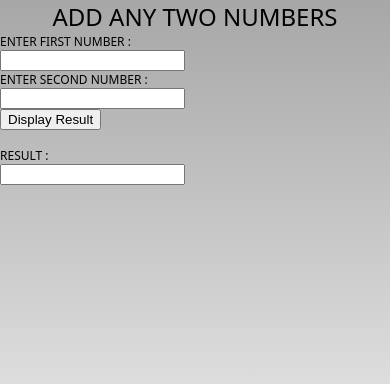
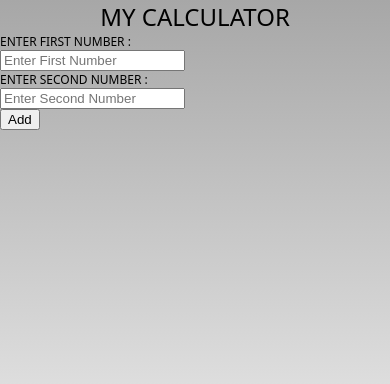
Before and after one commit to Suraj-Batra/CalculatorApp, a website: page www/index.html in a window 390 px wide. Drawn offline with Linux system fonts and the light colour scheme; some packages are replaced by stand-ins of ours.

Commit message:
Calculator app running successfuly

```diff
--- a/www/index.html
+++ b/www/index.html
@@ -2,36 +2,26 @@
 <html>
     <head>
         <meta charset="utf-8">
-
         <meta name="viewport" content="initial-scale=1, width=device-width, viewport-fit=cover">
         <meta name="color-scheme" content="light dark">
         <link rel="stylesheet" href="css/index.css">
         <title>Calculator</title>
     </head>
     <body>
-        <h1>Add any two Numbers</h1>
+       <div>
+        <h1>My Calculator</h1>
         Enter First Number : <br>
-        <input type="number" id="t1" name="TextBox1">
+        <input type="number" id="firstNumber" placeholder="Enter First Number">
         <br>
         Enter Second Number : <br>
-        <input type="number" id="t2" name="TextBox2">
+        <input type="number" id="SecondNumber" placeholder="Enter Second Number">
         <br>
-       <input type="button" name="clickbutton" value="Display Result" onclick="addNumber()">
+       <button id="addbutton">Add</button>
        <br>
-       <br>
-      Result : <br>
-       <input type="number" id="result2" name="TextBox3">
-
-<script type="text/javascript">
- document.addEventListener('deviceready', addNumber, false);
- function addNumber(){
- var firstNumber = parseInt(document.getElementById("t1").value);
- var secondNumber = parseInt(document.getElementById("t2").value);
- var result = firstNumber + secondNumber;
-
-document.getElementById("result2").value = result;
-}
-</script>
-    <script src="cordova.js"></script>
-    </body>
-</html>
+<!--      Result : <br>     -->
+       <p id="addresult"></p>
+          </div>
+<script src="cordova.js"></script>
+<script src="js/index.js"></script>
+      </body>
+         </html>
--- a/www/js/index.js
+++ b/www/js/index.js
@@ -1,7 +1,10 @@
  document.addEventListener('deviceready', onDeviceReady, false);
 
-function onDeviceReady() {
-
-    console.log('Running cordova-' + cordova.platformId + '@' + cordova.version);
-    document.getElementById('deviceready').classList.add('ready');
-}
+ function onDeviceReady() {
+        document.getElementById('addbutton').addEventListener('click', Add);
+           function Add(){
+           var num1 = document.getElementById("firstNumber").value;
+           var num2 = document.getElementById("SecondNumber").value;
+           document.getElementById("addresult").innerHTML = "Result : " + (Number(num1) + Number(num2));
+        }
+ }
```
